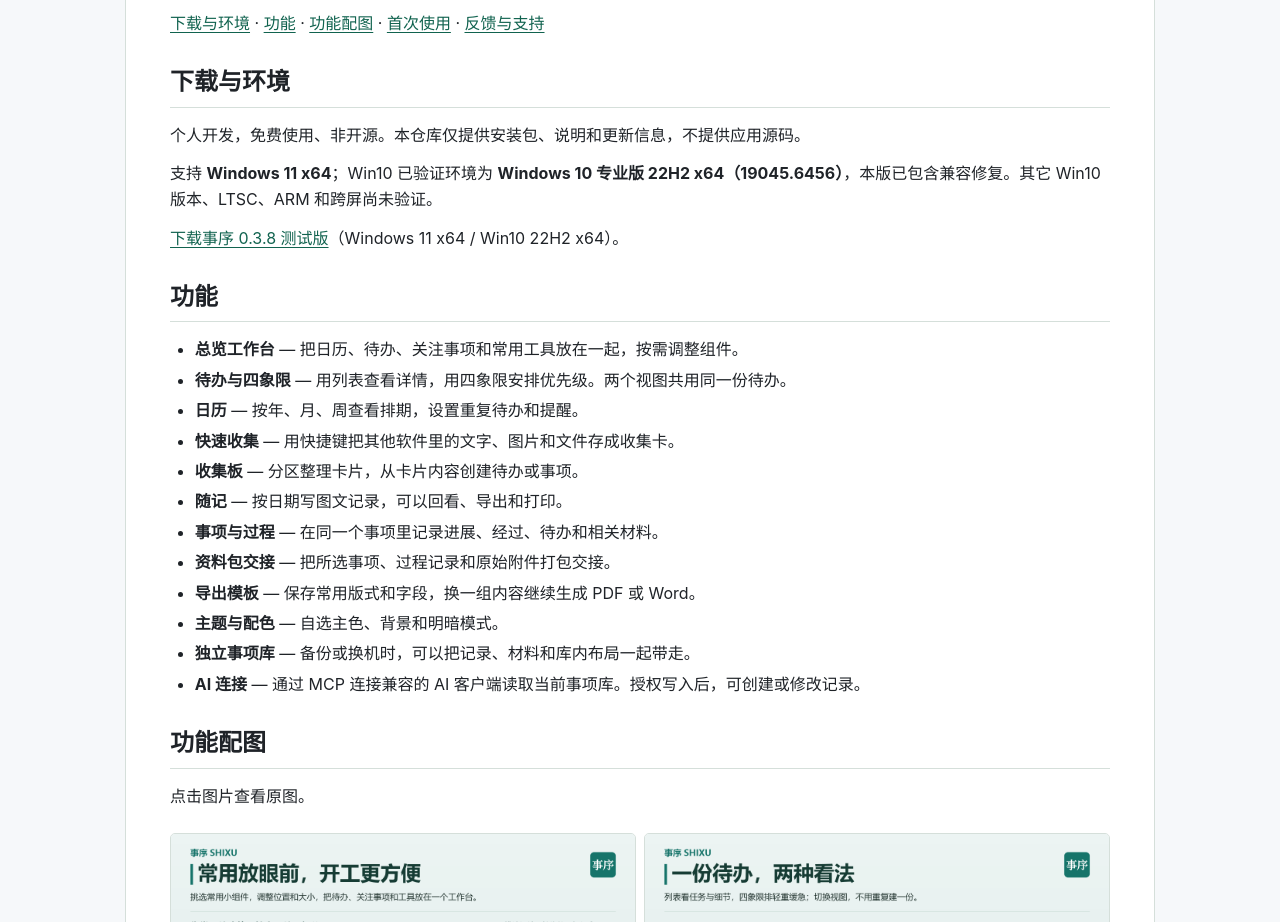
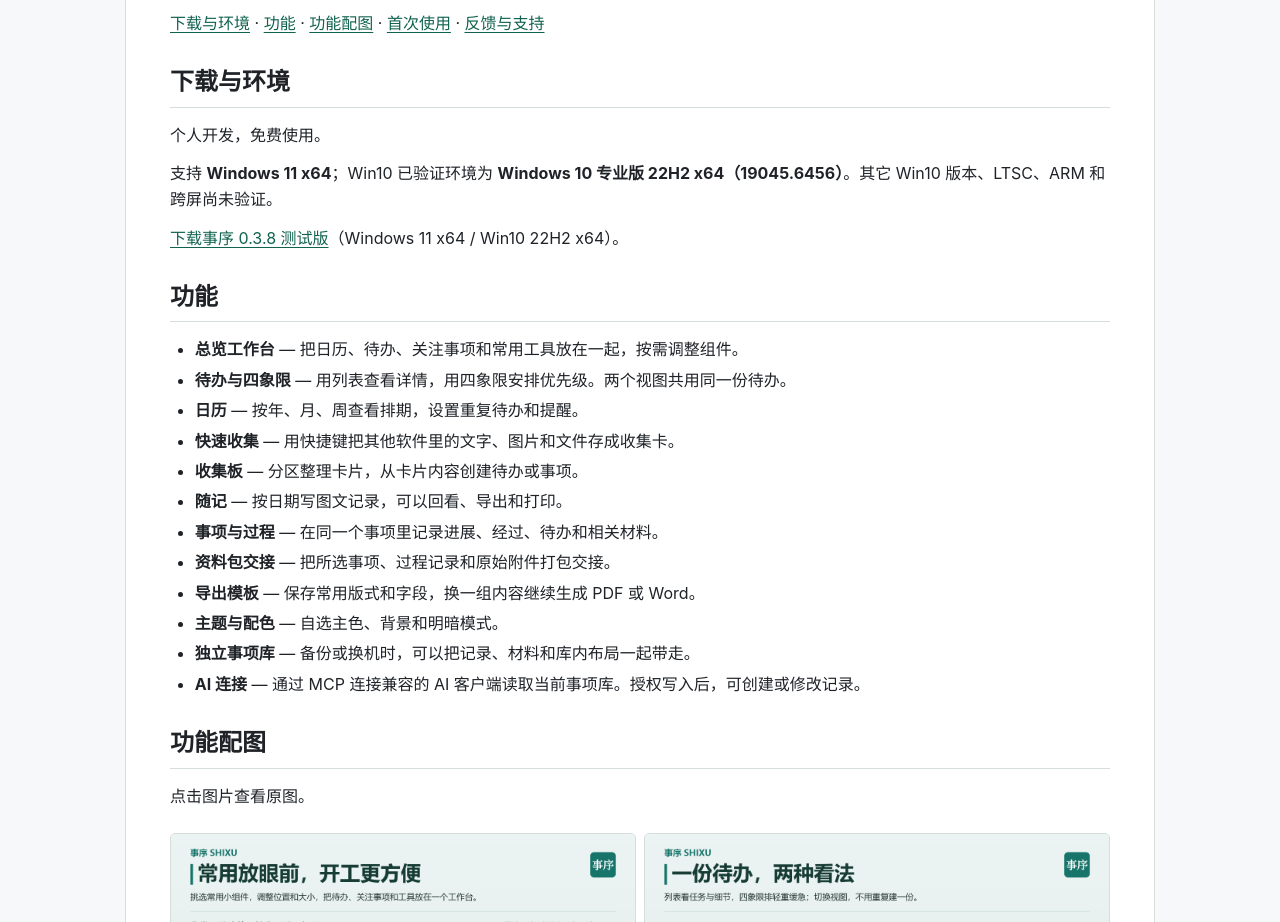
Before and after one commit to ZSTDJan/shixu, a plain HTML site: page index.html in a window 1280 px wide. Shown: the part 1100-2022 px from the top of the page. Drawn offline with Linux system fonts and the light colour scheme.

Commit message:
精简下载与环境说明，保留已确认介绍

```diff
--- a/index.html
+++ b/index.html
@@ -88,7 +88,7 @@ code { font-family: Consolas, monospace; font-size: .9em; }
 <p><a href="assets/00-cover.png"><img src="assets/00-cover.png" alt="事序功能总览" /></a></p>
 <p><a href="#%E4%B8%8B%E8%BD%BD%E4%B8%8E%E7%8E%AF%E5%A2%83">下载与环境</a> · <a href="#%E5%8A%9F%E8%83%BD">功能</a> · <a href="#%E5%8A%9F%E8%83%BD%E9%85%8D%E5%9B%BE">功能配图</a> · <a href="#%E9%A6%96%E6%AC%A1%E4%BD%BF%E7%94%A8">首次使用</a> · <a href="#%E5%8F%8D%E9%A6%88%E4%B8%8E%E6%94%AF%E6%8C%81">反馈与支持</a></p>
 <h2 id="下载与环境">下载与环境</h2>
-<p>个人开发，免费使用、非开源。本仓库仅提供安装包、说明和更新信息，不提供应用源码。</p><p>支持 <strong>Windows 11 x64</strong>；Win10 已验证环境为 <strong>Windows 10 专业版 22H2 x64（19045.6456）</strong>，本版已包含兼容修复。其它 Win10 版本、LTSC、ARM 和跨屏尚未验证。</p>
+<p>个人开发，免费使用。</p><p>支持 <strong>Windows 11 x64</strong>；Win10 已验证环境为 <strong>Windows 10 专业版 22H2 x64（19045.6456）</strong>。其它 Win10 版本、LTSC、ARM 和跨屏尚未验证。</p>
 <p><a href="https://github.com/ZSTDJan/shixu/releases/tag/v0.3.8">下载事序 0.3.8 测试版</a>（Windows 11 x64 / Win10 22H2 x64）。</p>
 <h2 id="功能">功能</h2>
 <ul>
```
Also changed, not shown: 1 other file.
